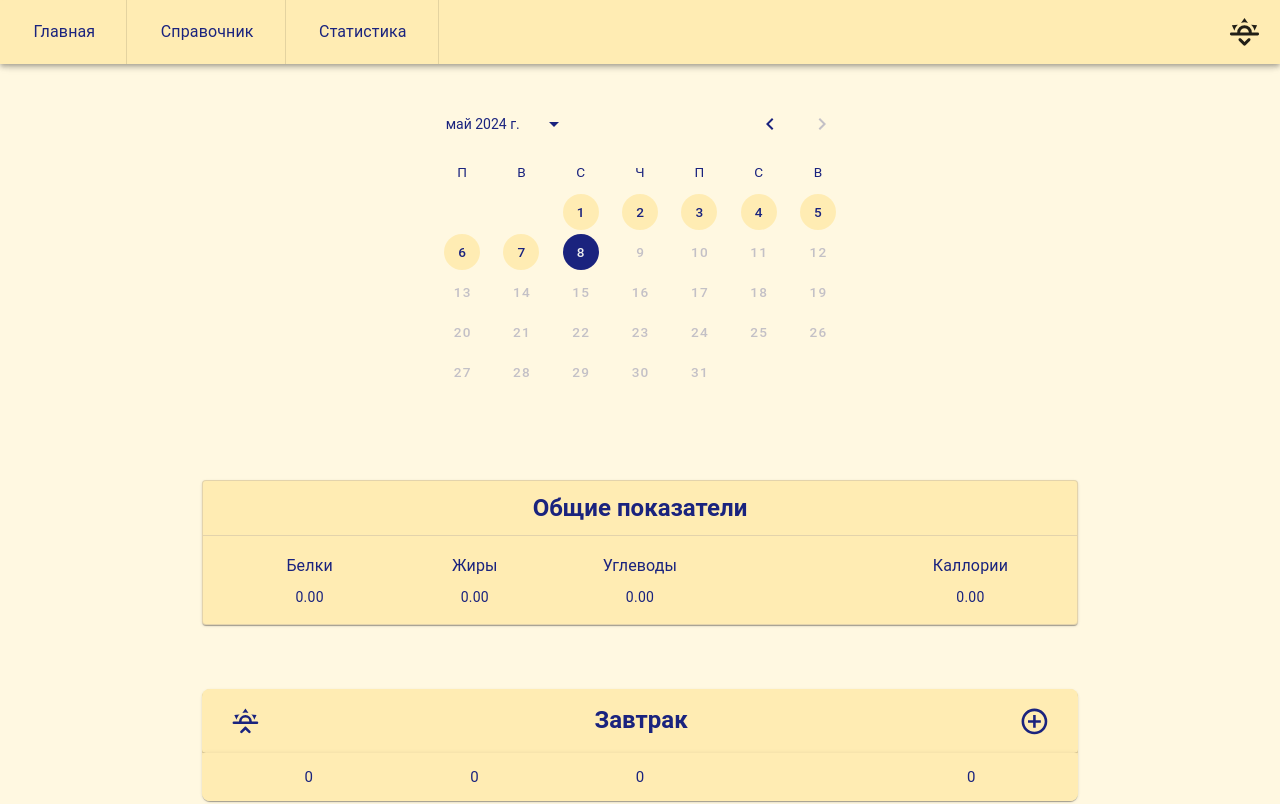
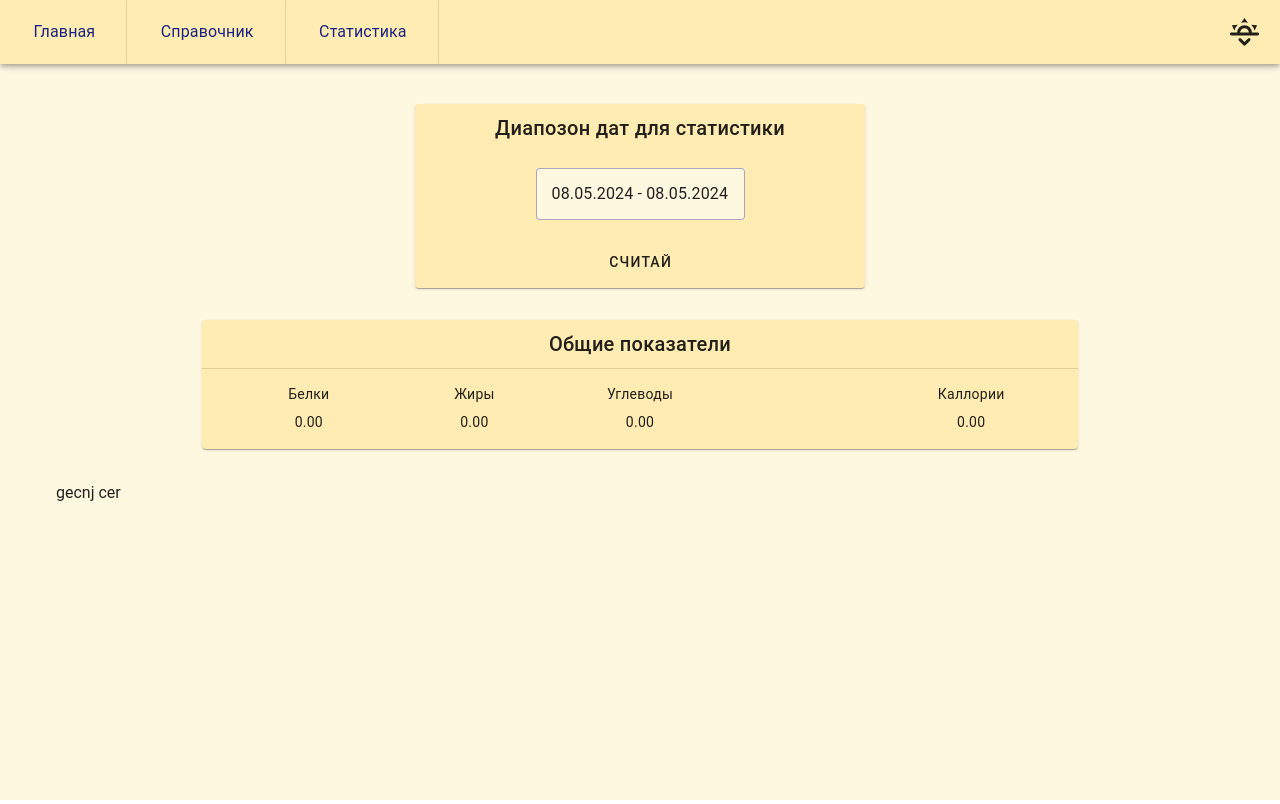
Before and after one commit to Bbq-11/strapi-hl, a Vue app: page /delim-check/charts in a window 1280 px wide. Shown: the top 804 px of the page. Built offline with nearby package versions, Linux system fonts and the light colour scheme.

Commit message:
resctruct calendarStore

```diff
--- a/package.json
+++ b/package.json
@@ -14,6 +14,7 @@
     "@mdi/js": "^7.4.47",
     "chart.js": "^4.4.3",
     "chartjs-chart-matrix": "^2.0.1",
+    "date-fns": "^3.6.0",
     "pinia": "^2.1.7",
     "vue": "^3.4.21",
     "vue-chartjs": "^5.3.1",
--- a/src/components/ListFoodEaten.vue
+++ b/src/components/ListFoodEaten.vue
@@ -12,7 +12,7 @@ const props = defineProps({
 
 <template>
     <v-sheet
-        v-for="item in calendarStore.getMeal(day, type)"
+        v-for="item in calendarStore.getListOneMeal(day, type).value"
         class="pa-2 rounded-lg text-primary mb-2 border-opacity-100"
         border="primary sm"
     >
--- a/src/components/SectionDiet.vue
+++ b/src/components/SectionDiet.vue
@@ -32,7 +32,7 @@ const props = defineProps({
                             class="text-center text-primary"
                             no-gutters
                         >
-                            <template v-for="(key, value, index) in calendarStore.summaryMeal(day, type).value">
+                            <template v-for="(key, value, index) in calendarStore.getInfoOneMeal(day, type).value">
                                 <v-col>
                                     {{ key }}
                                 </v-col>
--- a/src/pages/Charts.vue
+++ b/src/pages/Charts.vue
@@ -7,10 +7,10 @@ const calendarStore = useCalendarStore();
 
 const actualDate = new Date();
 const bb = ref([actualDate]);
-const actualMeals = ref(calendarStore.summaryAllMealAllDays(bb).value);
+const actualMeals = ref(calendarStore.getInfoAllMealInGapDays(bb).value);
 
 const getStatisticsDays = () => {
-    actualMeals.value = calendarStore.summaryAllMealAllDays(bb).value;
+    actualMeals.value = calendarStore.getInfoAllMealInGapDays(bb).value;
 };
 
 // function formatDate(dateString) {
--- a/src/pages/Home.vue
+++ b/src/pages/Home.vue
@@ -53,8 +53,9 @@ const diet = [
                 <v-spacer />
                 <v-col> Каллории</v-col>
             </v-row>
+            <!--            {{ console.log(calendarStore.getListOneMeal(dateSelected, 'breakfast').value) }}-->
             <v-row no-gutters>
-                <template v-for="(key, value, index) in calendarStore.summaryAllMeal(dateSelected).value">
+                <template v-for="(key, value, index) in calendarStore.getInfoAllMeal(dateSelected).value">
                     <v-col>
                         {{ key }}
                     </v-col>
--- a/src/router/index.js
+++ b/src/router/index.js
@@ -7,8 +7,8 @@ const Charts = () => import('../pages/Charts.vue');
 export const router = createRouter({
     history: createWebHistory('/delim-check/'),
     routes: [
-        { path: '/charts', component: Home },
+        { path: '/', component: Home },
         { path: '/guide', component: Guide },
-        { path: '/', component: Charts },
+        { path: '/charts', component: Charts },
     ],
 });
--- a/src/stores/Calendar.js
+++ b/src/stores/Calendar.js
@@ -30,6 +30,12 @@ export const useCalendarStore = defineStore('calendarStore', () => {
             dinner: [],
         },
     ]);
+    const defaultItem = {
+        proteins: 0,
+        fats: 0,
+        carbs: 0,
+        calories: 0,
+    };
 
     const calendarLS = localStorage.getItem('calendar');
     if (calendarLS) calendar.value = JSON.parse(calendarLS)._value;
@@ -42,15 +48,8 @@ export const useCalendarStore = defineStore('calendarStore', () => {
         return `${dtYear}-${dtMonth}-${dtDay}`;
     };
 
-    const addMeal = (day, meal, listFoods) => {
+    const addToMealList = (day, meal, listFoods) => {
         const currentDate = formatCurrentDate(day);
-        console.log(listFoods.value);
-        const defaultItem = {
-            date: currentDate,
-            breakfast: [],
-            lunch: [],
-            dinner: [],
-        };
         if (calendar.value.find((item) => item.date === currentDate)) {
             const dayIndex = calendar.value.findIndex((item) => item.date === currentDate);
             listFoods.value.forEach((food) => calendar.value[dayIndex][meal].push(food));
@@ -62,63 +61,49 @@ export const useCalendarStore = defineStore('calendarStore', () => {
         }
     };
 
-    const getMeal = computed(() => (day, meal) => {
-        const currentDate = formatCurrentDate(day);
-        if (calendar.value.find((item) => item.date === currentDate)) {
-            const dayIndex = calendar.value.findIndex((item) => item.date === currentDate);
-            return calendar.value[dayIndex][meal];
-        } else return [];
-    });
-
-    const summaryMeal = (day, meal) =>
+    const getListOneMeal = (day, meal) =>
         computed(() => {
             const currentDate = formatCurrentDate(day);
-            const defaultSummary = {
-                proteins: 0,
-                fats: 0,
-                carbs: 0,
-                calories: 0,
-            };
             if (calendar.value.find((item) => item.date === currentDate)) {
                 const dayIndex = calendar.value.findIndex((item) => item.date === currentDate);
-                const items = calendar.value[dayIndex][meal];
-                const res = items.reduce((acc, curItem) => {
+                return calendar.value[dayIndex][meal];
+            } else return [];
+        });
+
+    const getInfoOneMeal = (day, meal) =>
+        computed(() => {
+            const currentItem = getListOneMeal(day, meal).value;
+            if (currentItem.length) {
+                const res = currentItem.reduce((acc, curItem) => {
                     acc.calories += curItem.calories * (curItem.weight / 100);
                     acc.proteins += curItem.proteins * (curItem.weight / 100);
                     acc.fats += curItem.fats * (curItem.weight / 100);
                     acc.carbs += curItem.carbs * (curItem.weight / 100);
                     return acc;
-                }, defaultSummary);
+                }, defaultItem);
                 return {
                     proteins: res.proteins.toFixed(2),
                     fats: res.fats.toFixed(2),
                     carbs: res.carbs.toFixed(2),
                     calories: res.calories.toFixed(2),
                 };
-            } else return defaultSummary;
+            } else return defaultItem;
         });
 
-    const summaryAllMeal = (day) =>
+    const getInfoAllMeal = (day) =>
         computed(() => {
-            const listMeal = [
-                summaryMeal(day, 'breakfast').value,
-                summaryMeal(day, 'lunch').value,
-                summaryMeal(day, 'dinner').value,
+            const currentItem = [
+                getInfoOneMeal(day, 'breakfast').value,
+                getInfoOneMeal(day, 'lunch').value,
+                getInfoOneMeal(day, 'dinner').value,
             ];
-            const defaultSummary = {
-                proteins: 0,
-                fats: 0,
-                carbs: 0,
-                calories: 0,
-            };
-            const res = listMeal.reduce((acc, curItem) => {
+            const res = currentItem.reduce((acc, curItem) => {
                 acc.calories += +curItem.calories;
                 acc.proteins += +curItem.proteins;
                 acc.fats += +curItem.fats;
                 acc.carbs += +curItem.carbs;
                 return acc;
-            }, defaultSummary);
-
+            }, defaultItem);
             return {
                 proteins: res.proteins.toFixed(2),
                 fats: res.fats.toFixed(2),
@@ -127,26 +112,17 @@ export const useCalendarStore = defineStore('calendarStore', () => {
             };
         });
 
-    const summaryAllMealAllDays = (listDates) =>
+    const getInfoAllMealInGapDays = (listDates) =>
         computed(() => {
-            if ([...listDates.value].length === 1) return summaryAllMeal([...listDates.value][0]).value;
-            const defaultSummary = {
-                proteins: 0,
-                fats: 0,
-                carbs: 0,
-                calories: 0,
-            };
+            if ([...listDates.value].length === 1) return getInfoAllMeal([...listDates.value][0]).value;
             return [...listDates.value].reduce((acc, curItem) => {
-                const infoItem = summaryAllMeal(curItem).value;
-                acc.calories += +infoItem.calories;
-                acc.proteins += +infoItem.proteins;
-                acc.fats += +infoItem.fats;
-                acc.carbs += +infoItem.carbs;
+                const currentItem = getInfoAllMeal(curItem).value;
+                acc.calories += +currentItem.calories;
+                acc.proteins += +currentItem.proteins;
+                acc.fats += +currentItem.fats;
+                acc.carbs += +currentItem.carbs;
                 return acc;
-            }, defaultSummary);
-            // const currentStartDate = formatCurrentDate(startDay);
-            // const currentLastDate = formatCurrentDate(lastDay);
-            // const dayIndex = calendar.value.findIndex((item) => item.date === currentStartDate);
+            }, defaultItem);
         });
 
     const removeMeal = (day, meal, id) => {
@@ -158,15 +134,15 @@ export const useCalendarStore = defineStore('calendarStore', () => {
     const getListActualDays = (listDates) =>
         computed(() => {
             if ([...listDates].length === 1)
-                return { date: formatCurrentDate(listDates[0]), ...summaryAllMeal(listDates[0]).value };
-            const res = [];
+                return { date: formatCurrentDate(listDates[0]), ...getInfoAllMeal(listDates[0]).value };
+            const currentItem = [];
             [...listDates].forEach((item) => {
-                res.push({
+                currentItem.push({
                     date: formatCurrentDate(item),
-                    ...summaryAllMeal(item).value,
+                    ...getInfoAllMeal(item).value,
                 });
             });
-            return res;
+            return currentItem;
         });
 
     watch(
@@ -178,12 +154,12 @@ export const useCalendarStore = defineStore('calendarStore', () => {
     return {
         calendar,
         formatCurrentDate,
-        addMeal,
-        getMeal,
-        summaryMeal,
+        addToMealList,
+        getListOneMeal,
+        getInfoOneMeal,
         removeMeal,
-        summaryAllMeal,
-        summaryAllMealAllDays,
+        getInfoAllMeal,
+        getInfoAllMealInGapDays,
         getListActualDays,
     };
 });
```
Also changed, not shown: 1 other file (tests, documents, lock files or other folders).
